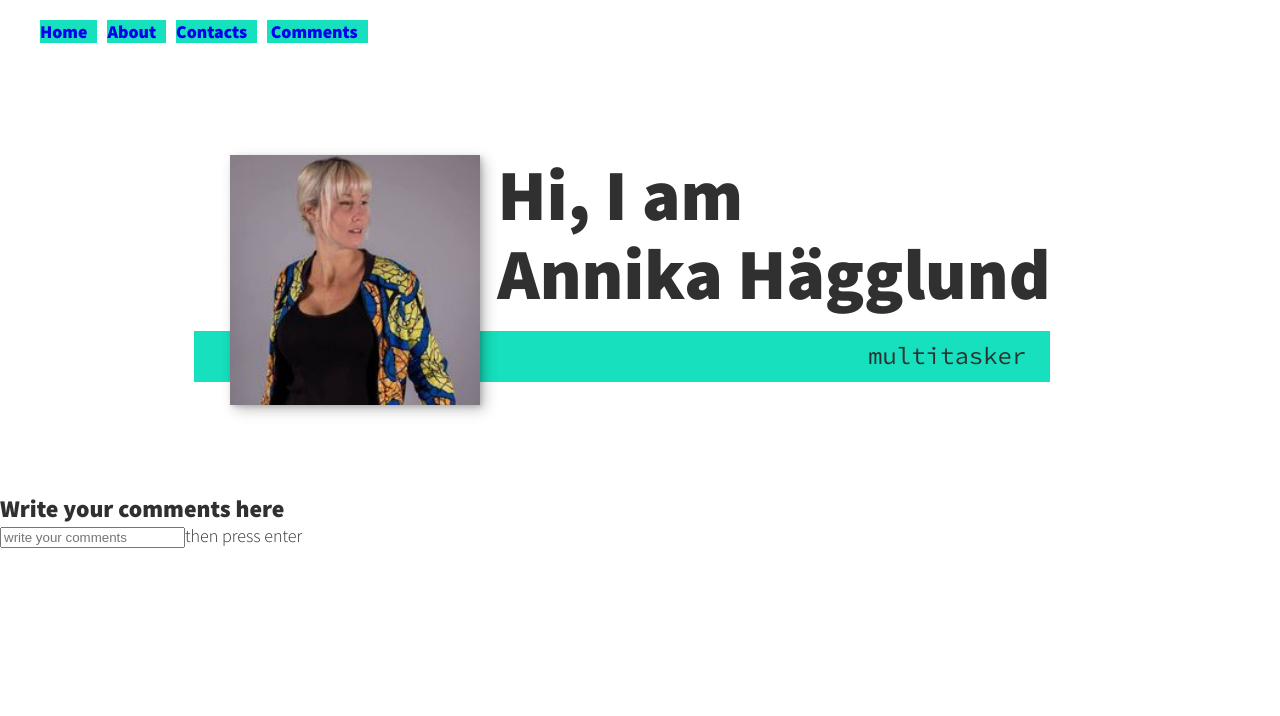
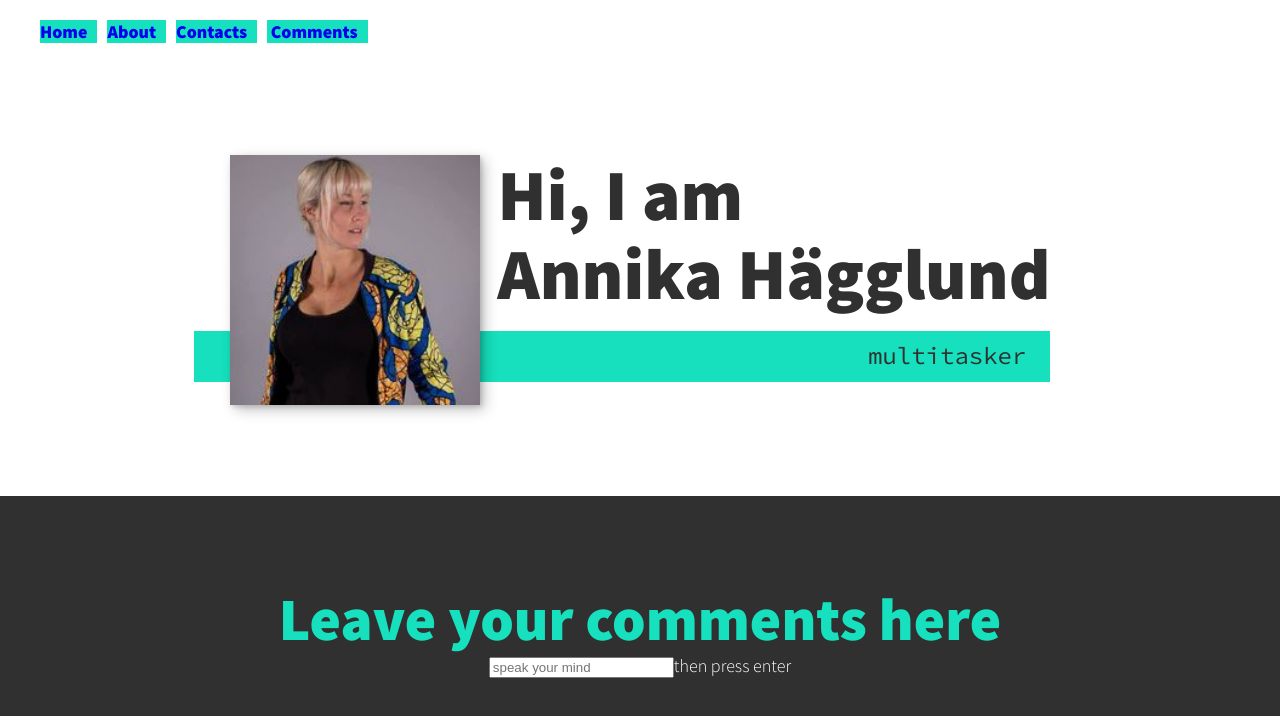
Before and after one commit to Annika1979/mypage, a React (Create React App) app: page /comments in a window 1280 px wide. Shown: the top 716 px of the page. Built offline with nearby package versions, Linux system fonts and the light colour scheme.

Commit message:
Comments page all done

```diff
--- a/src/App.css
+++ b/src/App.css
@@ -270,3 +270,22 @@ ul li {
     min-width: 200px;
   }
 }
+
+.commentary--header {
+  color: var(--clr-accent);
+}
+.commentary {
+  background-color: var(--clr-dark);
+
+  color: var(--clr-light);
+}
+.commentary-list {
+  color: var(--clr-dark);
+}
+.my--commentary {
+  background-color: var(--clr-dark);
+  background-size: cover;
+  color: var(--clr-light);
+  text-align: center;
+  height: 500px;
+}
--- a/src/routes/Comments.js
+++ b/src/routes/Comments.js
@@ -17,9 +17,10 @@ const Comments = () => {
   };
 
   return (
-    <>
-      <div>
-        <h3>Write your comments here</h3>
+    <div className="commentary">
+      <section className="my--commentary">
+        <div className="commentary--header">
+          <h2>Leave your comments here</h2>
         </div>
         <form onSubmit={addItem}>
           <label>
@@ -28,17 +29,18 @@ const Comments = () => {
               type="text"
               value={itemName}
               onChange={(e) => setItemName(e.target.value)}
-            placeholder="write your comments"
+              placeholder="speak your mind"
             />
             then press enter
           </label>
         </form>
-      <ul>
+        <ul className="commentary-list">
           {items.map((item) => (
             <li key={item.id}>{item.name}</li>
           ))}
         </ul>
-    </>
+      </section>
+    </div>
   );
 };
 
```
Lines whose indentation alone changed are shown as unchanged.
